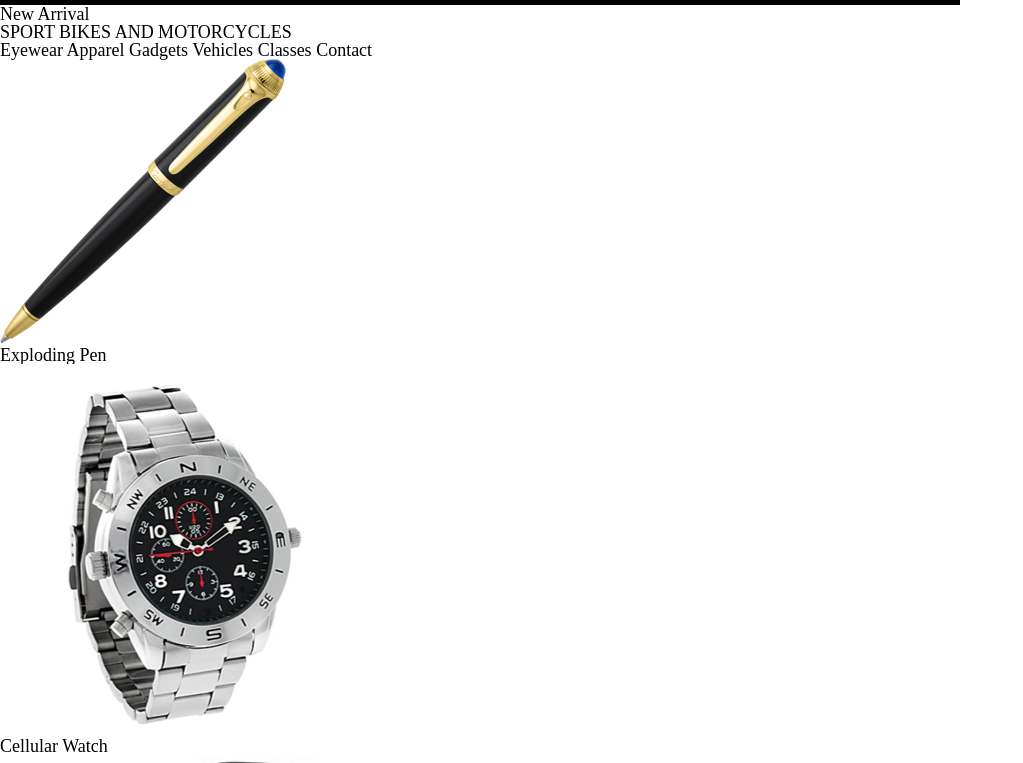
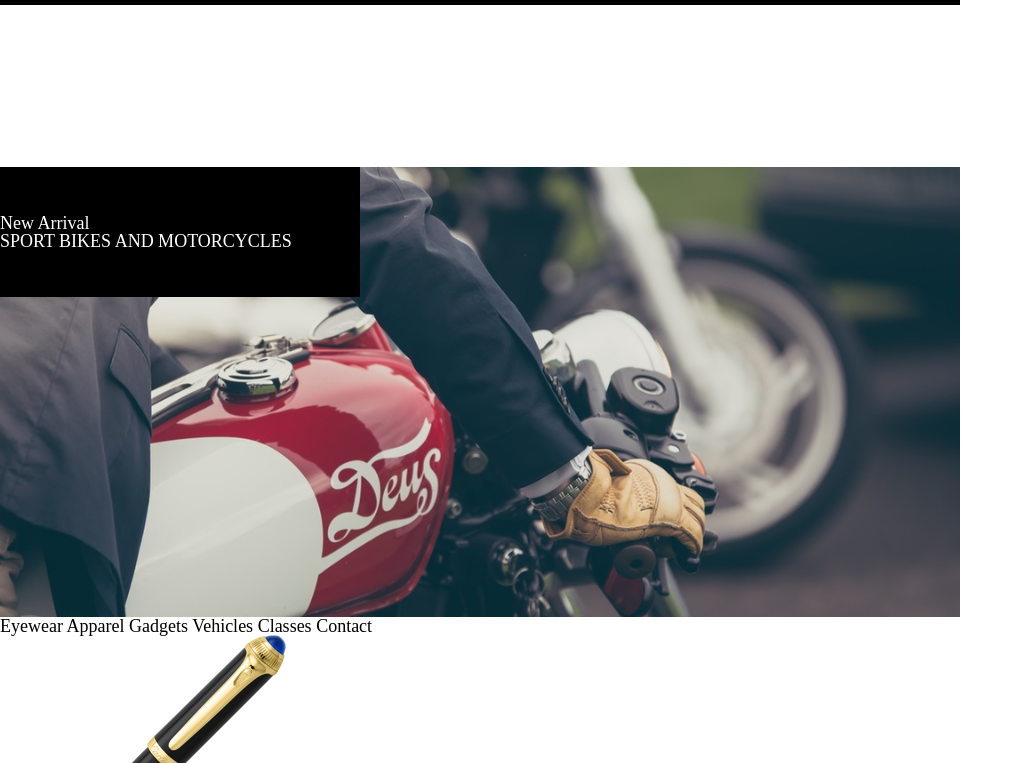
Before and after one commit to PrestonGB/secretagentsupply, a plain HTML site: page index.html in a window 1280 px wide. Shown: the part 37-800 px from the top of the page, without its empty margins (0-1023 px from the left). Drawn offline with Linux system fonts and the light colour scheme; files whose address does not match are found by name.

Commit message:
work on splash

```diff
--- a/resources/css/style.css
+++ b/resources/css/style.css
@@ -25,3 +25,21 @@ header span {
   padding-bottom: 0.66rem;
 
 }
+
+.splash {
+  background-image: url("c://projects/secretagentsupply/resources/moto.jpeg");
+  background-size: cover;
+  height: 25rem;
+}
+
+.new {
+  background-color: black;
+  color: white;
+  width: 20rem;
+  margin-top: 9rem;
+  height: 7.25rem;
+  display: flex;
+  flex-direction: column;
+  justify-content: center;
+  align-content: center;
+}
```
